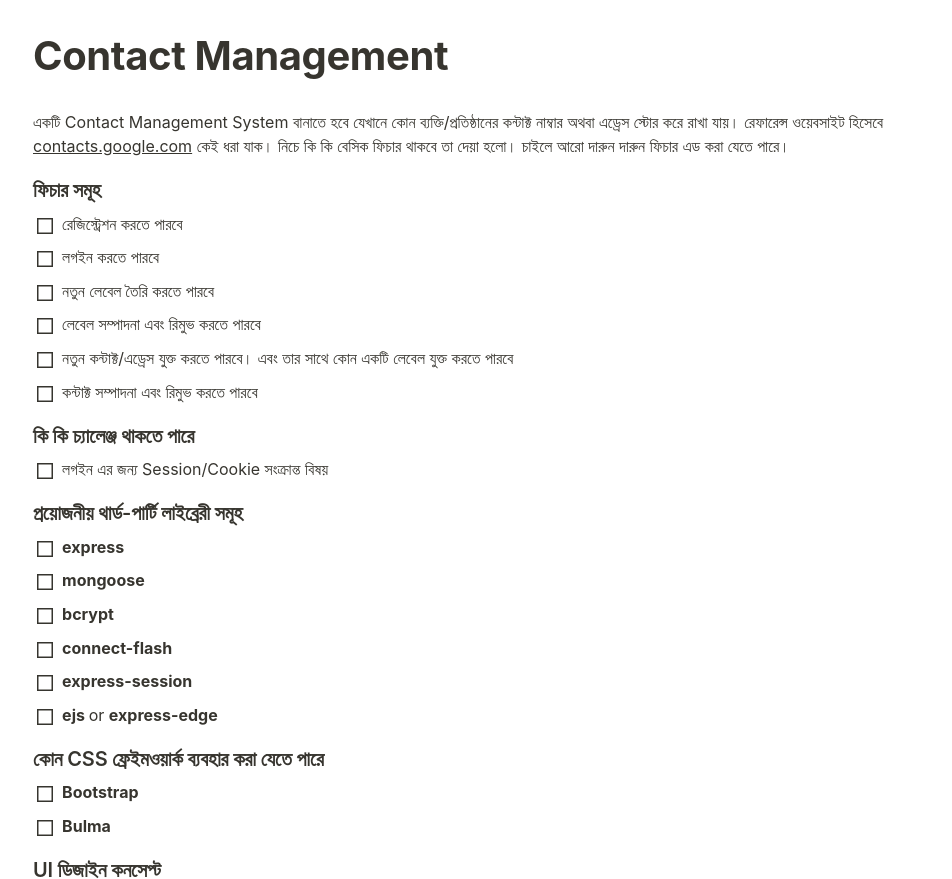
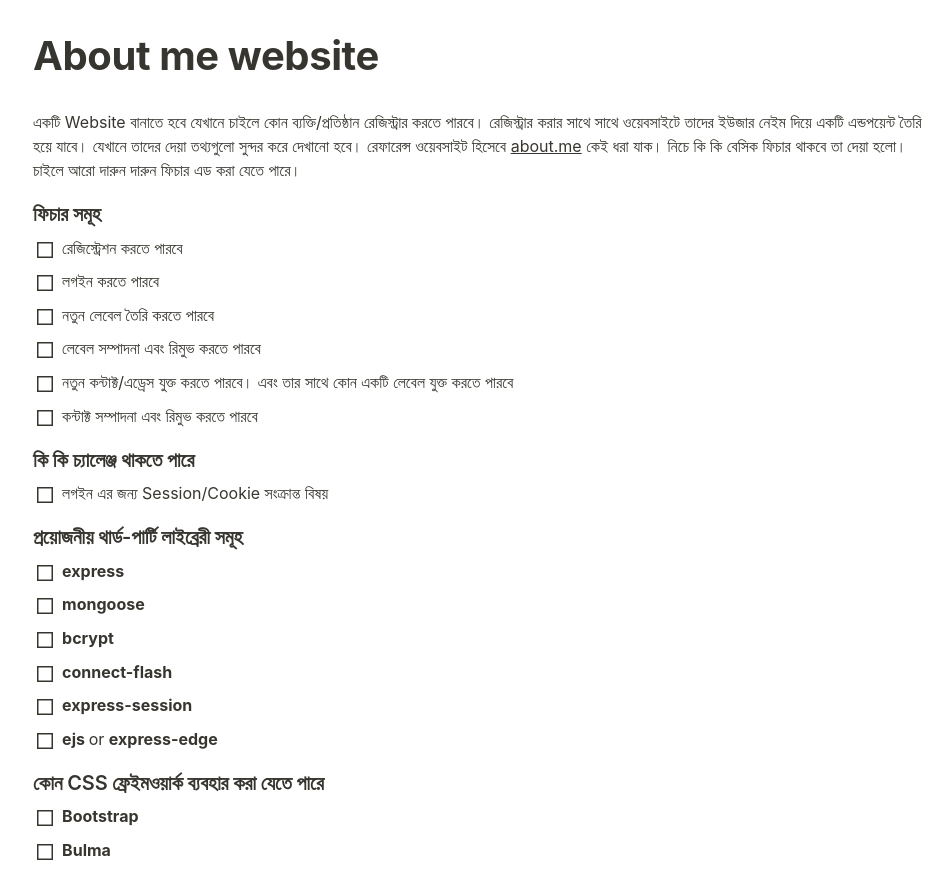
Before and after one commit to anwarulislam/webdev-tutorial-assignments, a plain HTML site: page task-1.html in a window 1280 px wide. Shown: the top 879 px of the page, without its empty margins (157-1109 px from the left). Drawn offline with Linux system fonts and the light colour scheme.

Commit message:
Update task-1.html

```diff
--- a/task-1.html
+++ b/task-1.html
@@ -2,20 +2,20 @@
 
 <head>
 	<meta http-equiv="Content-Type" content="text/html; charset=utf-8" />
-	<title>Contact Management</title>
+	<title>Simple About me Page</title>
 	<link rel="stylesheet" href="style.css">
 </head>
 
 <body>
 	<article id="84c8bd0b-59c9-48a1-91ff-4a52c04e810e" class="page sans">
 		<header>
-			<h1 class="page-title">Contact Management</h1>
+			<h1 class="page-title">About me website</h1>
 		</header>
 		<div class="page-body">
 			<p id="a377537a-f100-404b-805d-cab672bfc758" class="">
-				একটি Contact Management System বানাতে হবে যেখানে কোন
-				ব্যক্তি/প্রতিষ্ঠানের কন্টাক্ট নাম্বার অথবা এড্রেস স্টোর করে রাখা যায়। রেফারেন্স ওয়েবসাইট হিসেবে <a
-					href="http://contacts.google.com">contacts.google.com</a> কেই ধরা যাক। নিচে কি কি বেসিক ফিচার থাকবে
+				একটি Website বানাতে হবে যেখানে চাইলে কোন
+				ব্যক্তি/প্রতিষ্ঠান রেজিস্ট্রার করতে পারবে। রেজিস্ট্রার করার সাথে সাথে ওয়েবসাইটে তাদের ইউজার নেইম দিয়ে একটি এন্ডপয়েন্ট তৈরি হয়ে যাবে। যেখানে তাদের দেয়া তথ্যগুলো সুন্দর করে দেখানো হবে। রেফারেন্স ওয়েবসাইট হিসেবে <a
+					href="https://about.me">about.me</a> কেই ধরা যাক। নিচে কি কি বেসিক ফিচার থাকবে
 				তা দেয়া হলো। চাইলে আরো দারুন দারুন ফিচার এড করা যেতে পারে।
 			</p>
 
```
